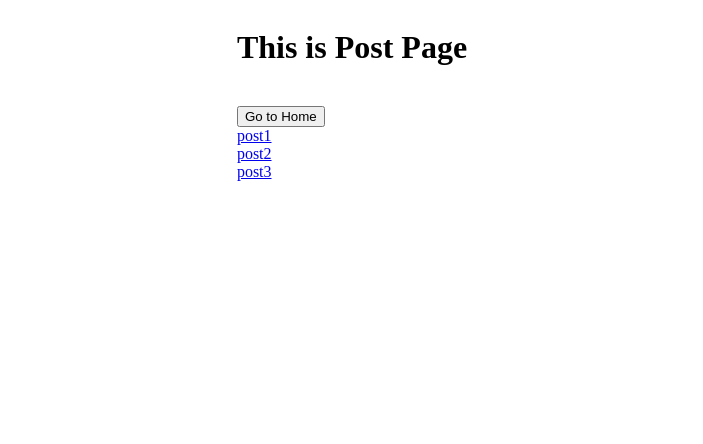
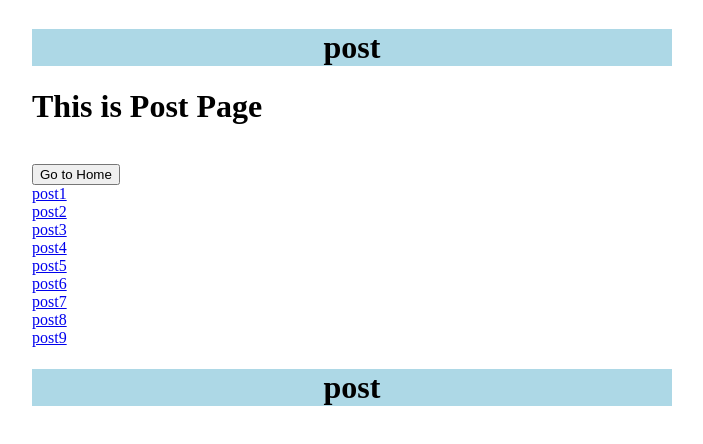
Before and after one commit to khalid192/react-app, a React (Vite) app: page /post in a window 1280 px wide. Shown: the top 444 px of the page, without its empty margins (288-991 px from the left). Built offline with nearby package versions, Linux system fonts and the light colour scheme.

Commit message:
nested routes

```diff
--- a/src/App.jsx
+++ b/src/App.jsx
@@ -3,6 +3,7 @@ import Post from "./post";
 import Home from "./Home";
 import Postlist from "./postlist.jsx";
 import NotFound from "./NotFound.jsx";
+import Upper from "./upper.jsx";
 
 
 
@@ -14,8 +15,13 @@ export default function App() {
 
     <Routes>
       <Route path="/" element={<Home />} />
-      <Route path="/post" element={<Post />} />
-      <Route path="/post/:Id" element={<Postlist />} />
+
+
+      <Route path="/post" element={<Upper />}>
+       <Route index element={<Post />} />
+       <Route path=":id" element={<Postlist />} />
+      </Route>
+
       <Route path="*" element={<NotFound />} />
     </Routes>
     </div>
--- a/src/conext/InputContext.jsx
+++ b/src/conext/InputContext.jsx
@@ -2,7 +2,14 @@ import { createContext } from "react";
 
 export const InputContext = createContext();
 
-
-export const PostsContext = createContext([{id:1,title:"post1",body:"this is the body of post 1"},
-{id:2,title:"post2",body:"this is the body of post 2"},
-{id:3,title:"post3",body:"this is the body of post 3"}]);
+export const PostsContext = createContext([
+  { id: 1, title: "post1", body: "this is the body of post 1" },
+  { id: 2, title: "post2", body: "this is the body of post 2" },
+  { id: 3, title: "post3", body: "this is the body of post 3" },
+  { id: 4, title: "post4", body: "this is the body of post 4" },
+  { id: 5, title: "post5", body: "this is the body of post 5" },
+  { id: 6, title: "post6", body: "this is the body of post 6" },
+  { id: 7, title: "post7", body: "this is the body of post 7" },
+  { id: 8, title: "post8", body: "this is the body of post 8" },
+  { id: 9, title: "post9", body: "this is the body of post 9" },
+]);
--- a/src/post.jsx
+++ b/src/post.jsx
@@ -1,4 +1,4 @@
-import { Route, Link, Routes } from "react-router-dom";
+import { Route, Link, Routes,Outlet } from "react-router-dom";
 import { useContext } from "react";
 import { PostsContext } from "./conext/InputContext.jsx";
 
--- a/src/postlist.jsx
+++ b/src/postlist.jsx
@@ -1,4 +1,4 @@
-import { useParams ,Link} from "react-router-dom";
+import { useParams ,Link,Outlet} from "react-router-dom";
 import { useContext } from "react";
 import { PostsContext } from "./conext/InputContext.jsx";
 import Worngpage from "./Worngpage.jsx";
@@ -7,11 +7,11 @@ import Worngpage from "./Worngpage.jsx";
 
 
 export default function Postlist() {
-    const {Id} = useParams()
+    const {id} = useParams()
 
     const posts = useContext(PostsContext);
 
-    const post = posts.find((p) => { if(p.id ===Number(Id)){return p} } );
+    const post = posts.find((p) => { if(p.id ===Number(id)){return p} } );
     console.log(post);
   return (
     <div>
--- /dev/null
+++ b/src/upper.jsx
@@ -0,0 +1,13 @@
+
+import { Outlet } from "react-router-dom"
+
+
+  export default function Upper(){
+    return(
+      <div>
+         <h1 style={{width:"50vw",backgroundColor:"lightblue", textAlign:"center"}}>post</h1>
+      <Outlet />
+        <h1 style={{width:"50vw",backgroundColor:"lightblue", textAlign:"center"}}>post</h1>
+      </div>
+    )
+  }
```
